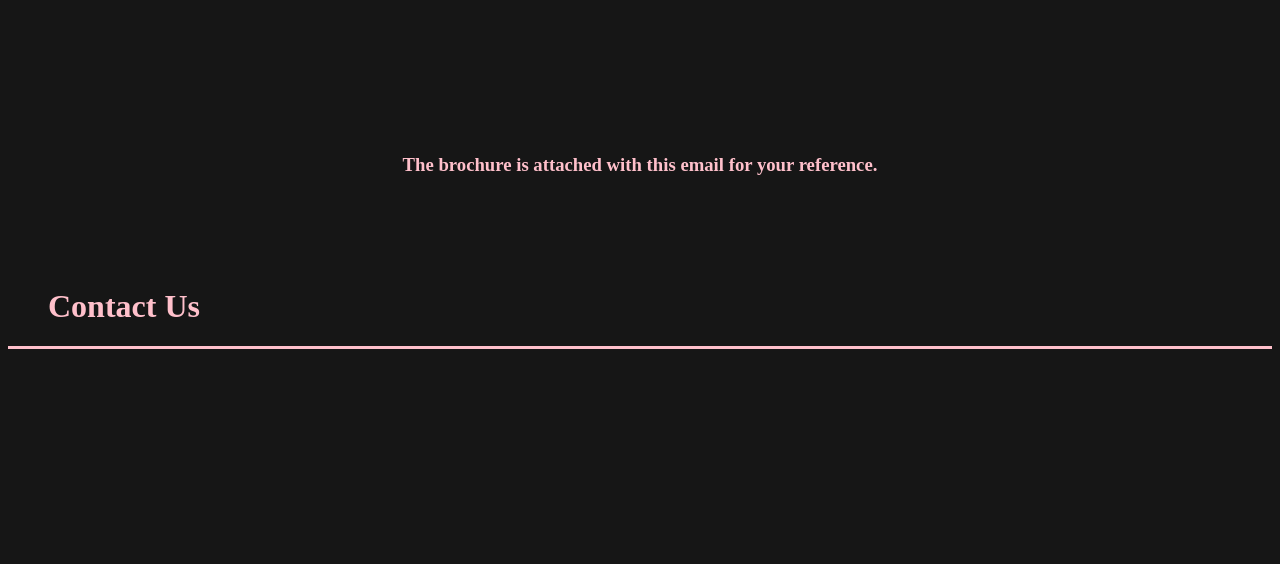
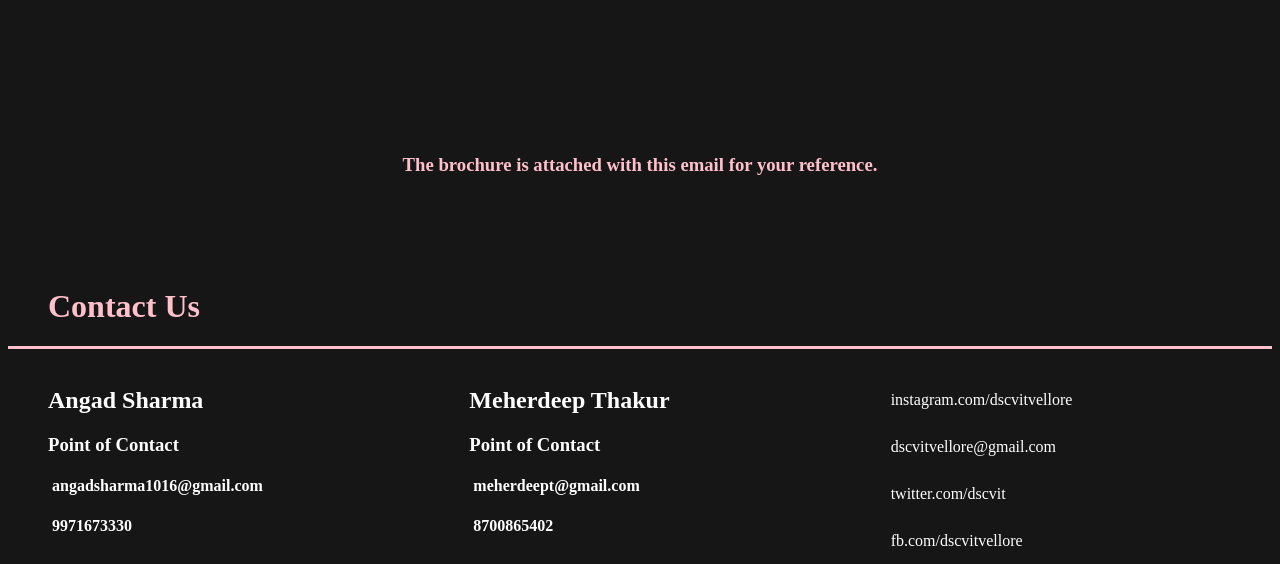
Before and after one commit to Nirmitjatana/BuildYou_Email_Template, a plain HTML site: page index.html in a window 1280 px wide. Shown: the part 1633-2197 px from the top of the page. Before the commit the page ends 2008 px from the top, so only its background shows below. Drawn offline with Linux system fonts and the light colour scheme.

Commit message:
final changes

```diff
--- a/index.html
+++ b/index.html
@@ -18,6 +18,10 @@
         /* margin: 5px; */
         /* width:100vw; */
         /* padding: 10px; */
+        }
+        .child{
+            display: grid;
+            grid-template-columns: 1fr 1fr 1fr;
         }
         .grid-item {
         /* padding: 50px; */
@@ -130,6 +134,28 @@
         .vanish{
             display: none;
         }
+        .child > div > h2{
+            color: white;
+        }
+        .child > div > h3{
+            color: white;
+        }
+        .child > div > h4{
+            color: white;
+        }
+        .child > div{
+            padding-left: 40px;
+        }
+        .finalgrid{
+            display: grid;
+            grid-template-columns: 25px calc(1fr - 10px);
+        }
+        .finalgrid > div {
+            color: white;
+        }
+        .icon{
+            width:25px;
+        }
         @media (max-width: 768px){
             /* .grid-item{
                 width:100%;
@@ -183,6 +209,9 @@
                 width: calc(90vw - 0px);
                 /* background-color: slateblue; */
                 text-align: center;
+            }
+            .child{
+                grid-template-columns: 1fr;
             }
             /* .grid-container{
                 grid-template-columns: 1fr;
@@ -251,8 +280,64 @@
         <h1 style="color:pink">Contact Us</h1>
     </div>
     <br>
-    <!-- <div class="child"> -->
+    <div class="child">
+        <div>
+            <h2>Angad Sharma</h2>
+            <h3>Point of Contact</h3>
+            <h4>
+                <span>
+                    <img src="" alt="" class="icon">
+                </span>
+                angadsharma1016@gmail.com
+            </h4>
+            <h4>
+                <span>
+                    <img src="" alt="" class="icon">
+                </span>
+                9971673330
+            </h4>
+        </div>
+        <div>
+            <h2>Meherdeep Thakur</h2>
+            <h3>Point of Contact</h3>
+            <h4>
+                <span>
+                    <img src="" alt="" class="icon">
+                </span>
+                meherdeept@gmail.com
+            </h4>
+            <h4>
+                <span>
+                    <img src="" alt="" class="icon">
+                </span>
+                8700865402
+            </h4>
+        </div>
 
-    <!-- </div> -->
+        <div class="finalgrid">
+            <div>
+                <img src="" alt="" srcset="" class="icon">
+            </div>
+            <div>instagram.com/dscvitvellore</div>
+            <div>
+                <img src="" alt="" srcset="" class="icon">
+            </div>
+            <div>
+                dscvitvellore@gmail.com
+            </div>
+            <div>
+                <img src="" alt="" srcset="" class="icon">
+            </div>
+            <div>
+                twitter.com/dscvit
+            </div>
+            <div>
+                <img src="" alt="" srcset="" class="icon">
+            </div>
+            <div>
+                fb.com/dscvitvellore
+            </div>
+        </div>
+    </div>
 </body>
 </html>
```
